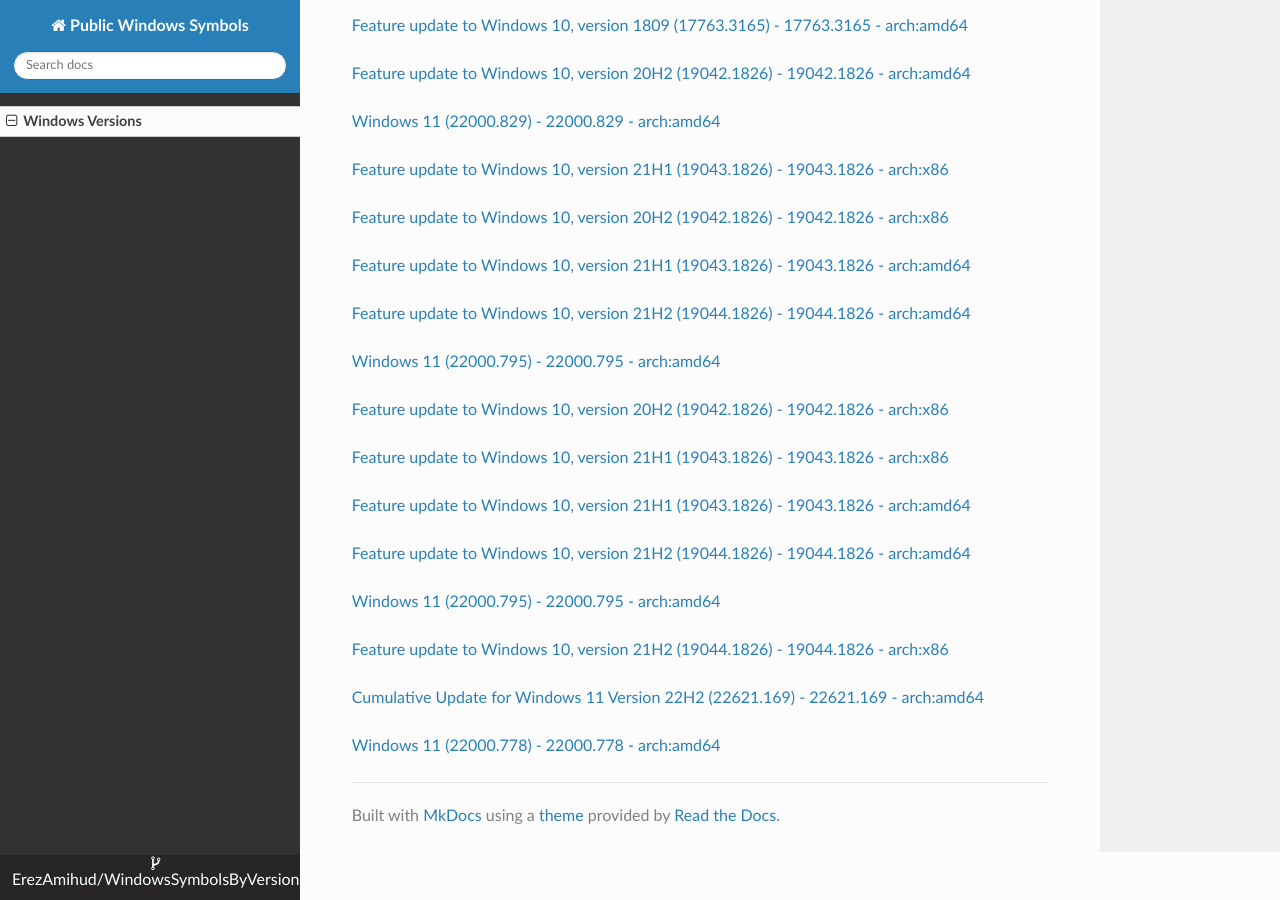
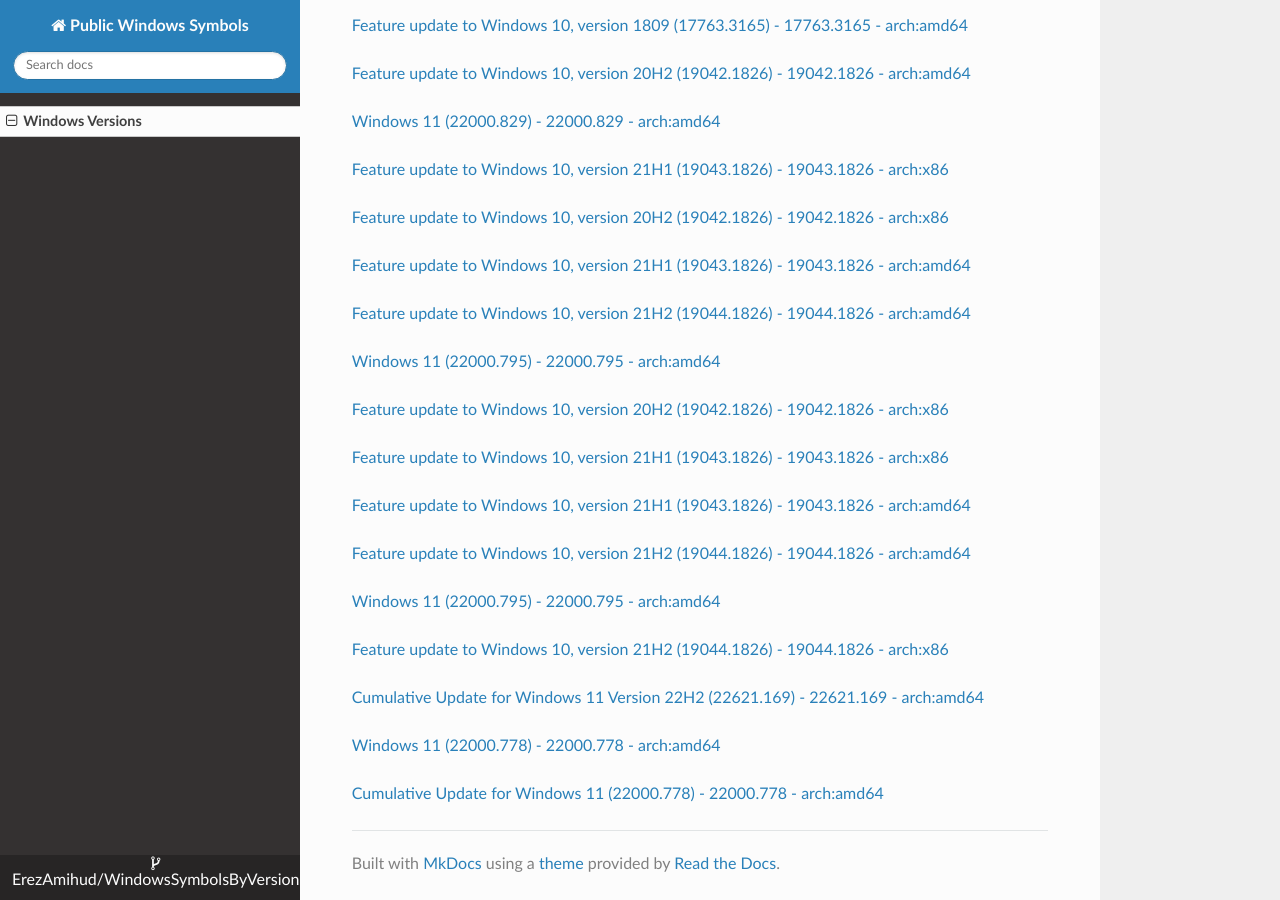
Before and after one commit to ErezAmihud/WindowsSymbolsByVersion, an MkDocs documentation site: the page built from docs/index.md, in a window 1280 px wide and 900 px high, scrolled down 59237 px. Built offline with MkDocs 1.6.1, drawn with Linux system fonts in a browser that asks for light colours; nearby versions of some CDN libraries.

Commit message:
Automated commit, add manifest for ce59f2eb-f72a-419c-a690-d5484c3d53c2

```diff
--- a/docs/index.md
+++ b/docs/index.md
@@ -3517,3 +3517,6 @@
 
 
 [Windows 11 (22000.778) - 22000.778 - arch:amd64](https://github.com/ErezAmihud/WindowsSymbolsByVersion/blob/main/manifests/5f48e7bb-aba4-4a79-9111-6dbe48d891a7.manifest)
+
+
+[Cumulative Update for Windows 11 (22000.778) - 22000.778 - arch:amd64](https://github.com/ErezAmihud/WindowsSymbolsByVersion/blob/main/manifests/ce59f2eb-f72a-419c-a690-d5484c3d53c2.manifest)
```
Also changed, not shown: process_builds.json (+1 -1 lines), 1 other file.
